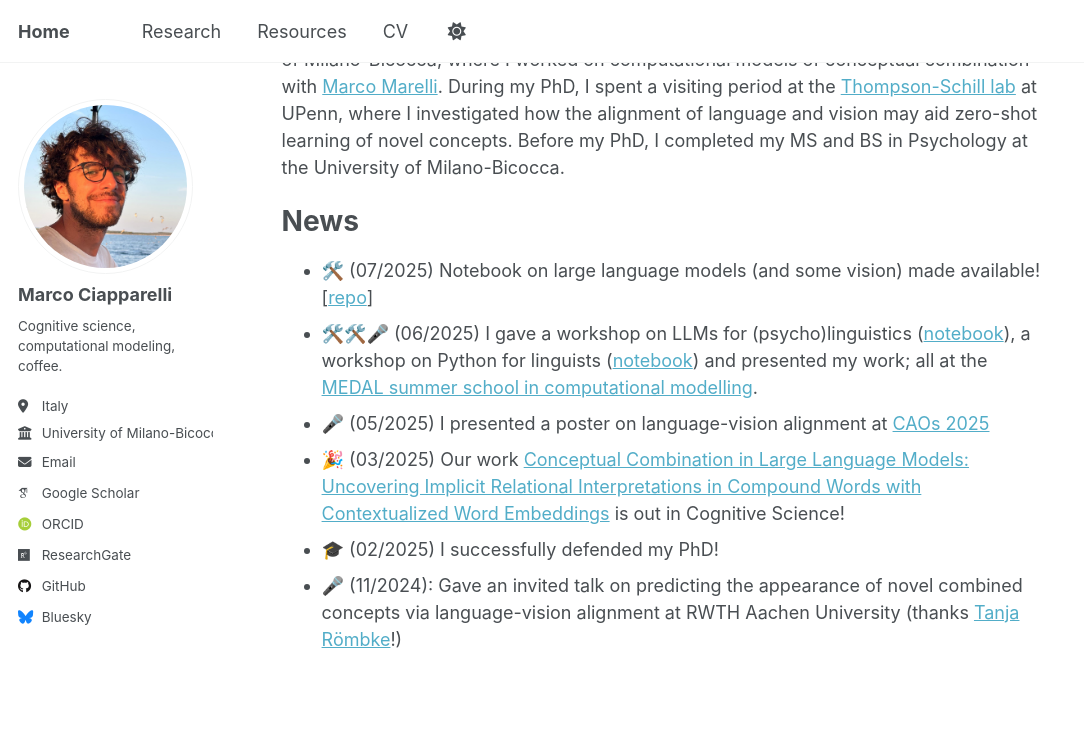
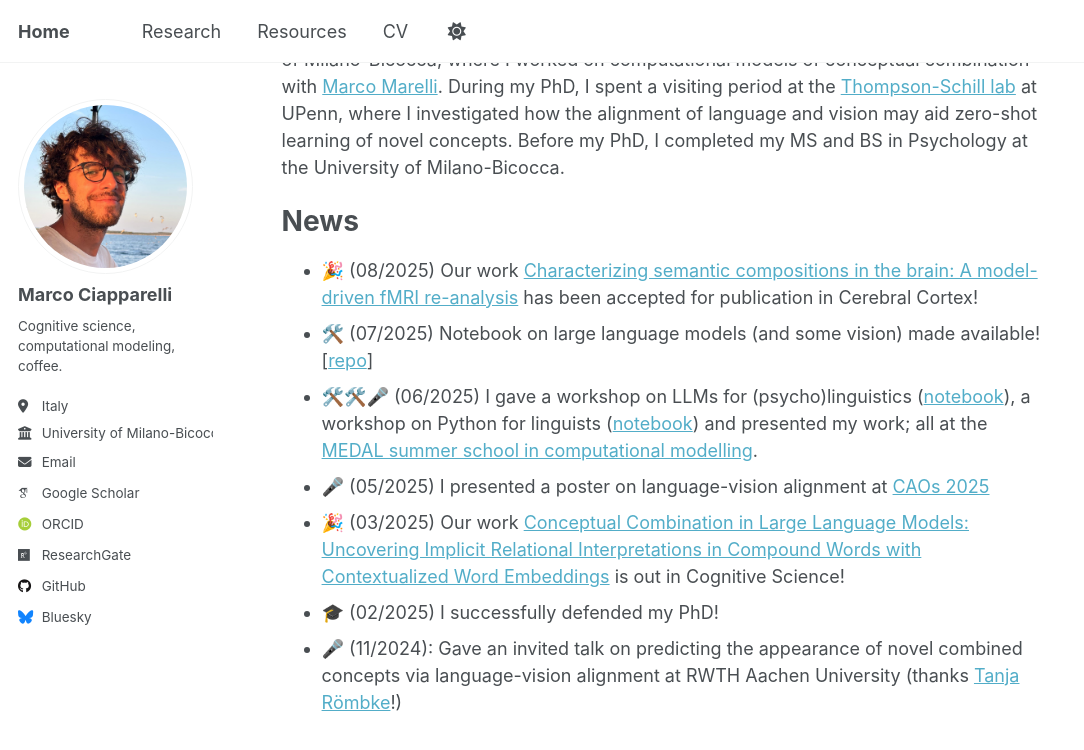
Before and after one commit to MarcoCiapparelli/MarcoCiapparelli.github.io, a Jekyll site: the page built from _pages/about.md, in a window 1280 px wide and 900 px high, scrolled down 382 px. Shown: the top 750 px of the window, without its empty margins (0-1084 px from the left). Built offline with Jekyll 4.4.1, drawn with Linux system fonts in a browser that asks for light colours; some web fonts are replaced; a script that is not in the unit is left out.

Commit message:
Update about.md

```diff
--- a/_pages/about.md
+++ b/_pages/about.md
@@ -15,6 +15,7 @@ I am currently a postdoc at the University of Milano-Bicocca working with [Carlo
 
 News
 ======
+*  🎉 (08/2025) Our work [Characterizing semantic compositions in the brain: A model-driven fMRI re-analysis](https://doi.org/10.1101/2025.04.25.650708) has been accepted for publication in Cerebral Cortex!
 *  🛠️ (07/2025) Notebook on large language models (and some vision) made available! [[repo](https://github.com/MarcoCiapparelli/LLMs-for-psyling)]
 *  🛠️🛠️🎤 (06/2025) I gave a workshop on LLMs for (psycho)linguistics ([notebook](https://drive.google.com/file/d/1NkIgEsPuNN1uiN4-kM8r-XluBqtBX17V/view?usp=sharing)), a workshop on Python for linguists ([notebook](https://drive.google.com/file/d/1EZxCNrMbj8Au8LIXJsZjqoKomIwMTvUA/view?usp=sharing)) and presented my work; all at the [MEDAL summer school in computational modelling](https://medal.ut.ee/event/medal-summer-school-in-computational-linguistics/).
 *  🎤 (05/2025) I presented a poster on language-vision alignment at [CAOs 2025](https://event.unitn.it/cimec-caos/)
```
